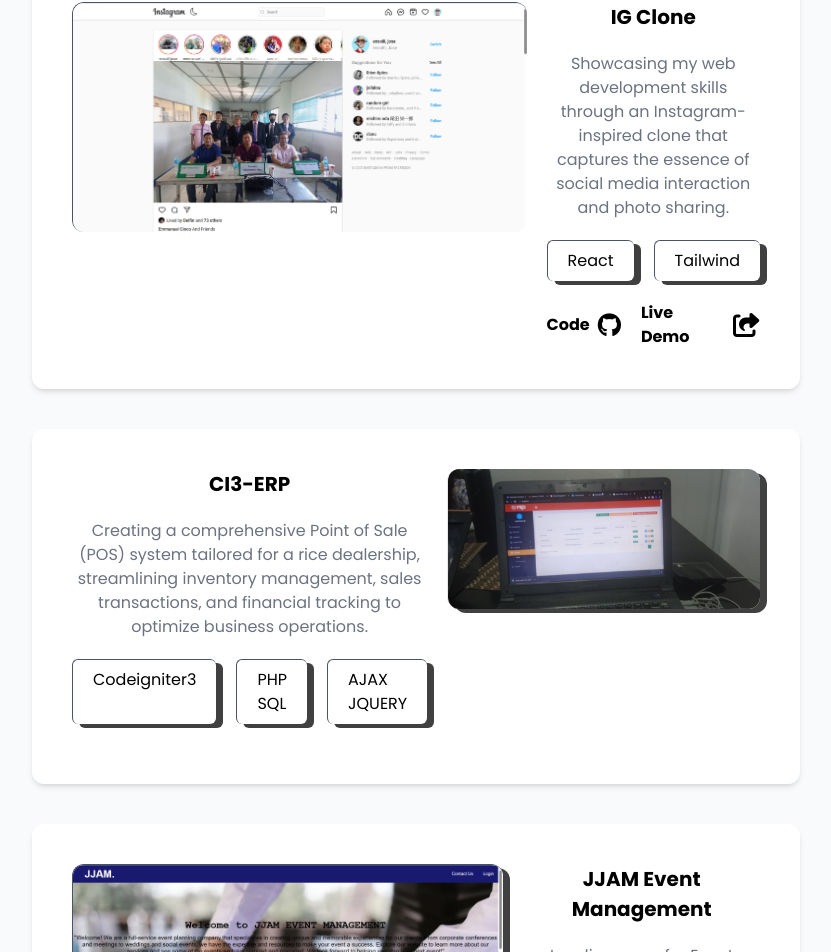
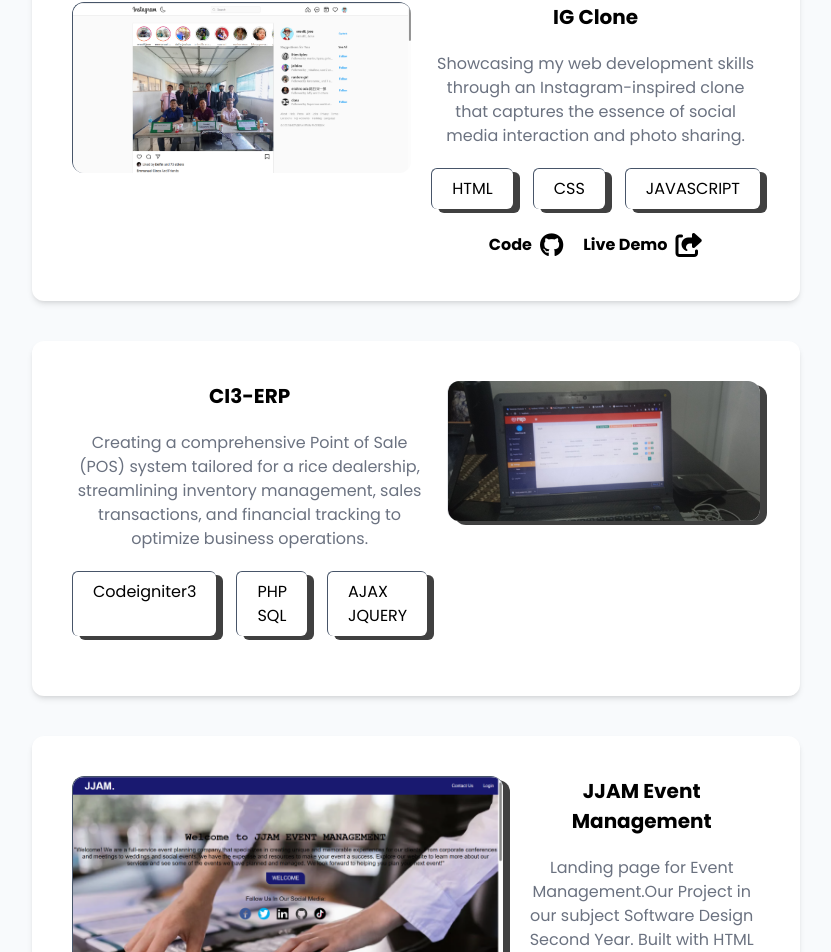
Before and after one commit to JoseEnsoIII/PersonalPortfolio, a React (Vite) app: page / in a window 1280 px wide. Shown: the part 2504-3456 px from the top of the page, without its empty margins (224-1055 px from the left). Built offline with nearby package versions, Linux system fonts and the light colour scheme.

Commit message:
Update Project.jsx

```diff
--- a/src/pages/Project.jsx
+++ b/src/pages/Project.jsx
@@ -166,11 +166,14 @@ export const Projects = () => {
               photo sharing.
             </motion.p>
             <div className="flex gap-5 justify-center">
-              <span className="shadow-mmd px-5 py-2 rounded-md border-t border-l border-slate-600">
-                React
+               <span className="shadow-mmd px-5 py-2 rounded-md border-t border-l border-slate-600">
+                HTML
               </span>
               <span className="shadow-mmd px-5 py-2 rounded-md border-t border-l border-slate-600">
-                Tailwind
+                CSS
+              </span>
+              <span className="shadow-mmd px-5 py-2 rounded-md border-t border-l border-slate-600">
+                JAVASCRIPT
               </span>
             </div>
             <div className="flex gap-5 items-center justify-center">
```
